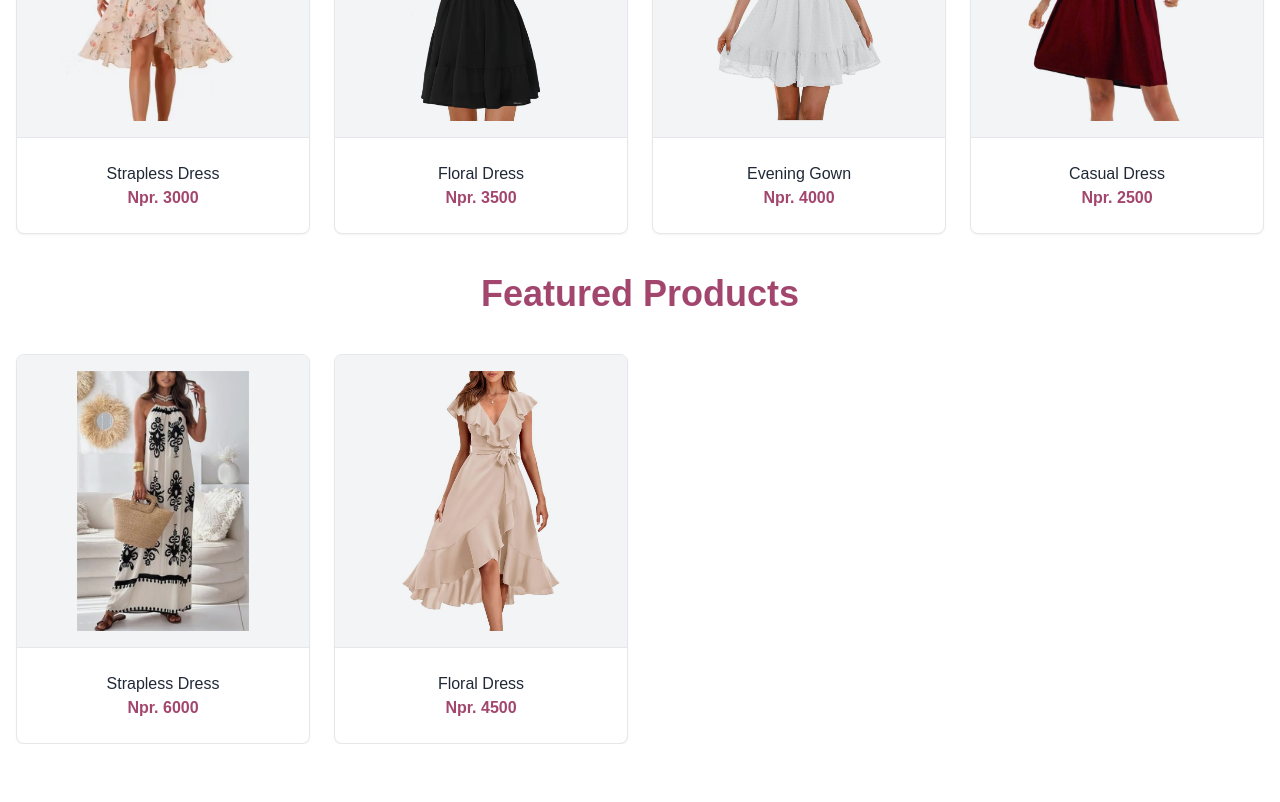
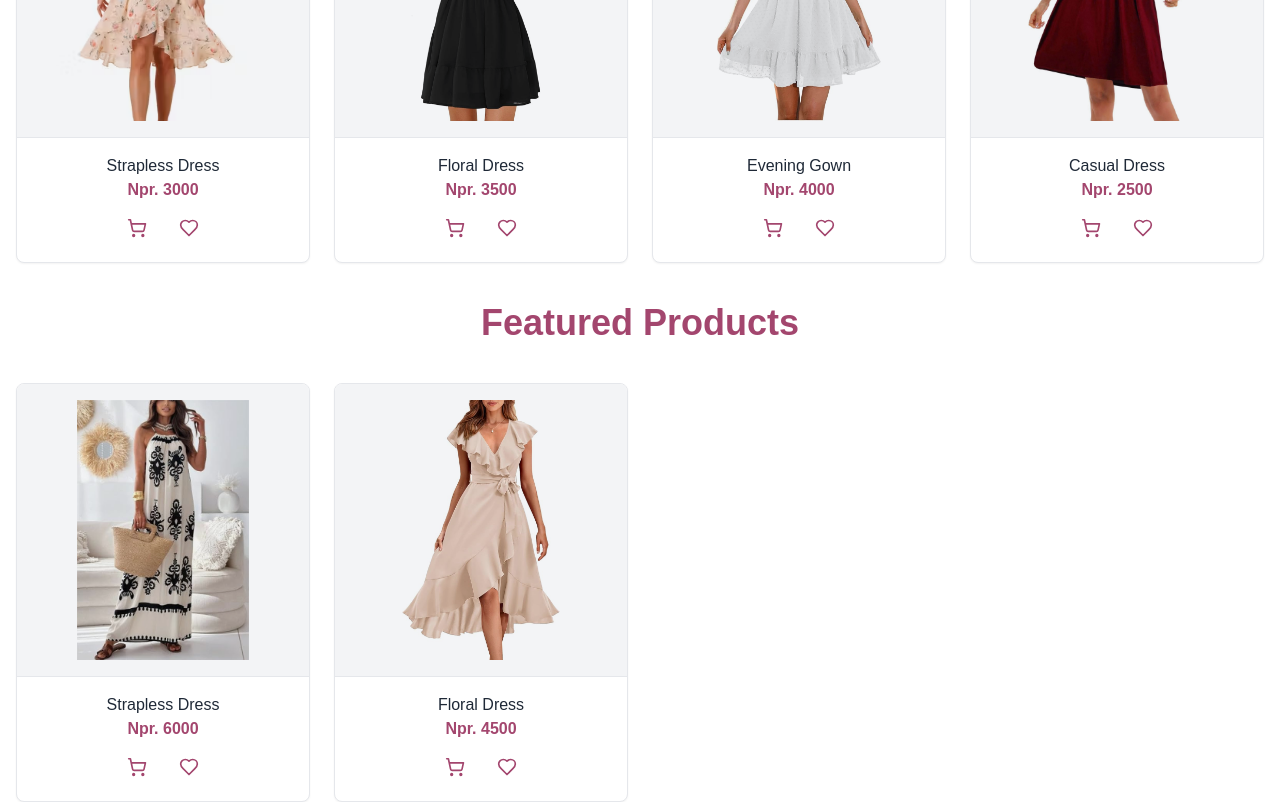
Before and after one commit to Nikita0728/shop, a Next.js app in the folder frontend/: page / in a window 1280 px wide. Shown: the part 1140-1942 px from the top of the page. Before the commit the page ends 1884 px from the top, so only its background shows below. Built offline with nearby package versions, Linux system fonts and the light colour scheme.

Commit message:
add to cart and heart icon

```diff
--- a/frontend/components/Featured.tsx
+++ b/frontend/components/Featured.tsx
@@ -1,12 +1,13 @@
+'use client';
 import React from 'react';
 import Image from 'next/image';
+import { ShoppingCart, Heart } from 'lucide-react'; // using lucide-react icons
 import dressA from '../assets/dressA.png';
 import dressB from '../assets/dressB.png';
 
 const dresses = [
   { img: dressA, name: "Strapless Dress", price: 6000 },
   { img: dressB, name: "Floral Dress", price: 4500 },
-
 ];
 
 const FeaturedProducts: React.FC = () => {
@@ -16,15 +17,15 @@ const FeaturedProducts: React.FC = () => {
          Featured Products
       </p>
 
-      {/* Equal-height grid container */}
+      {/* Responsive Equal-height grid container */}
       <div className='grid grid-cols-1 sm:grid-cols-2 md:grid-cols-3 lg:grid-cols-4 gap-6'>
         {dresses.map((dress, index) => (
           <div
             key={index}
             className='flex flex-col h-full border rounded-lg overflow-hidden shadow-sm hover:shadow-md transition-shadow bg-white'
           >
-            {/* Image container with exact same height */}
-            <div className='relative aspect-square bg-gray-100'> {/* 1:1 ratio */}
+            {/* Image container with fixed 1:1 ratio */}
+            <div className='relative aspect-square bg-gray-100'>
               <Image
                 src={dress.img}
                 alt={dress.name}
@@ -36,10 +37,26 @@ const FeaturedProducts: React.FC = () => {
               />
             </div>
 
-            {/* Description with fixed height */}
-            <div className='p-4 border-t h-24 flex flex-col justify-center text-center'>
+            {/* Description */}
+            <div className='p-4 border-t flex flex-col justify-center text-center'>
               <p className='font-medium text-gray-800 line-clamp-1'>{dress.name}</p>
-              <p className='text-[#A3466E] font-semibold'>Npr. {dress.price}</p>
+              <p className='text-[#A3466E] font-semibold mb-2'>Npr. {dress.price}</p>
+
+              {/* Action buttons */}
+              <div className='flex items-center justify-center gap-4 mt-auto'>
+                <button
+                  className='p-2 rounded-full hover:bg-gray-100 transition'
+                  onClick={() => console.log(`Add to cart: ${dress.name}`)}
+                >
+                  <ShoppingCart className="w-5 h-5 text-[#A3466E]" />
+                </button>
+                <button
+                  className='p-2 rounded-full hover:bg-gray-100 transition'
+                  onClick={() => console.log(`Add to favorites: ${dress.name}`)}
+                >
+                  <Heart className="w-5 h-5 text-[#A3466E]" />
+                </button>
+              </div>
             </div>
           </div>
         ))}
@@ -48,4 +65,4 @@ const FeaturedProducts: React.FC = () => {
   );
 };
 
-export default FeaturedProducts
+export default FeaturedProducts;
--- a/frontend/components/LatestProducts.tsx
+++ b/frontend/components/LatestProducts.tsx
@@ -1,5 +1,7 @@
+'use client';
 import React from 'react';
 import Image from 'next/image';
+import { ShoppingCart, Heart } from 'lucide-react'; // using lucide-react icons
 import dress1 from '../assets/dress1.png';
 import dress2 from '../assets/dress2.png';
 import dress3 from '../assets/dress3.png';
@@ -19,15 +21,14 @@ const LatestProducts: React.FC = () => {
         Latest Products
       </p>
 
-      {/* Equal-height grid container */}
       <div className='grid grid-cols-1 sm:grid-cols-2 md:grid-cols-3 lg:grid-cols-4 gap-6'>
         {dresses.map((dress, index) => (
           <div
             key={index}
             className='flex flex-col h-full border rounded-lg overflow-hidden shadow-sm hover:shadow-md transition-shadow bg-white'
           >
-            {/* Image container with exact same height */}
-            <div className='relative aspect-square bg-gray-100'> {/* 1:1 ratio */}
+            {/* Image */}
+            <div className='relative aspect-square bg-gray-100'>
               <Image
                 src={dress.img}
                 alt={dress.name}
@@ -39,10 +40,26 @@ const LatestProducts: React.FC = () => {
               />
             </div>
 
-            {/* Description with fixed height */}
-            <div className='p-4 border-t h-24 flex flex-col justify-center text-center'>
+            {/* Description */}
+            <div className='p-4 border-t flex flex-col justify-center text-center'>
               <p className='font-medium text-gray-800 line-clamp-1'>{dress.name}</p>
-              <p className='text-[#A3466E] font-semibold'>Npr. {dress.price}</p>
+              <p className='text-[#A3466E] font-semibold mb-2'>Npr. {dress.price}</p>
+
+              {/* Action buttons */}
+              <div className='flex items-center justify-center gap-4 mt-auto'>
+                <button
+                  className='p-2 rounded-full hover:bg-gray-100 transition'
+                  onClick={() => console.log(`Add to cart: ${dress.name}`)}
+                >
+                  <ShoppingCart className="w-5 h-5 text-[#A3466E]" />
+                </button>
+                <button
+                  className='p-2 rounded-full hover:bg-gray-100 transition'
+                  onClick={() => console.log(`Add to favorites: ${dress.name}`)}
+                >
+                  <Heart className="w-5 h-5 text-[#A3466E]" />
+                </button>
+              </div>
             </div>
           </div>
         ))}
```
